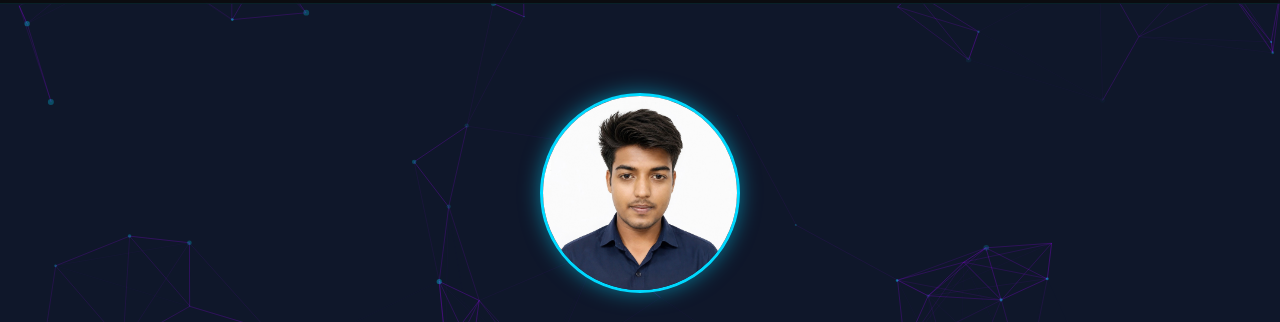
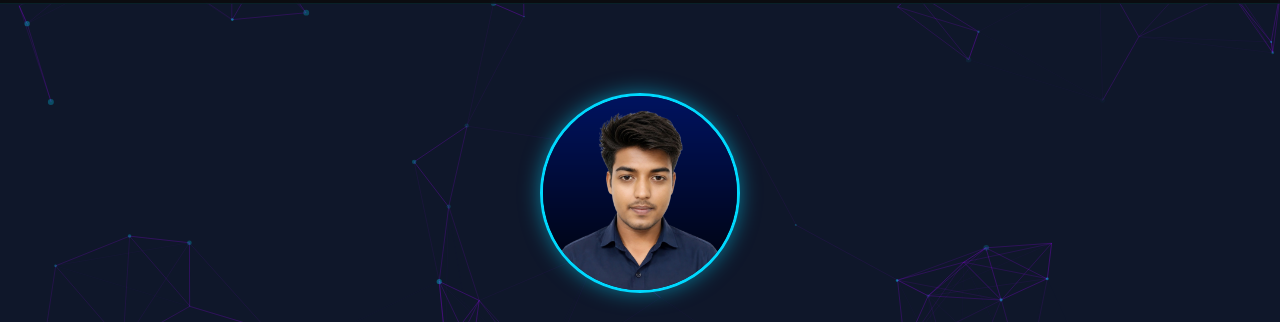
Before and after one commit to kishan0701/Portfolio, a website: page frontend/index.html in a window 1280 px wide. Shown: the part 76-398 px from the top of the page. Drawn offline with nearby package versions, Linux system fonts and the light colour scheme; animation ran at ten frames a second.

Commit message:
Update profile image to profile.png

```diff
--- a/frontend/index.html
+++ b/frontend/index.html
@@ -45,7 +45,7 @@
 <section id="hero" class="hero">
   <div class="hero-content">
     <div class="profile-img-container">
-      <img src="profile.jpeg" alt="Profile" class="profile-img" id="profile-img">
+      <img src="profile.png" alt="Profile" class="profile-img" id="profile-img">
     </div>
     <h1 class="hero-name">Kishan Yadav</h1>
     <p class="hero-title">Computer Science Student & Tech Explorer</p>
```
Also changed, not shown: frontend/profile.jpeg (deleted), frontend/profile.png (added).
